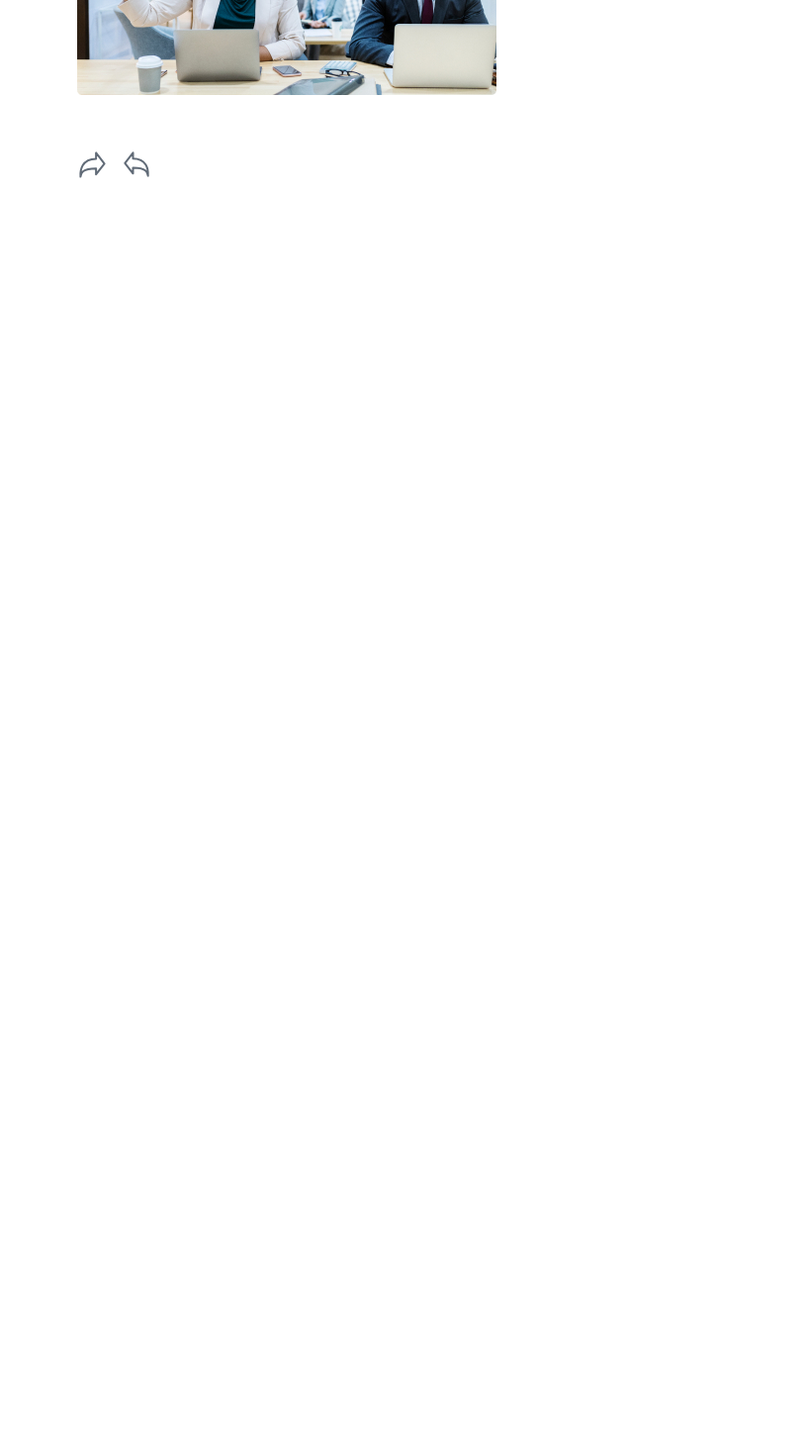
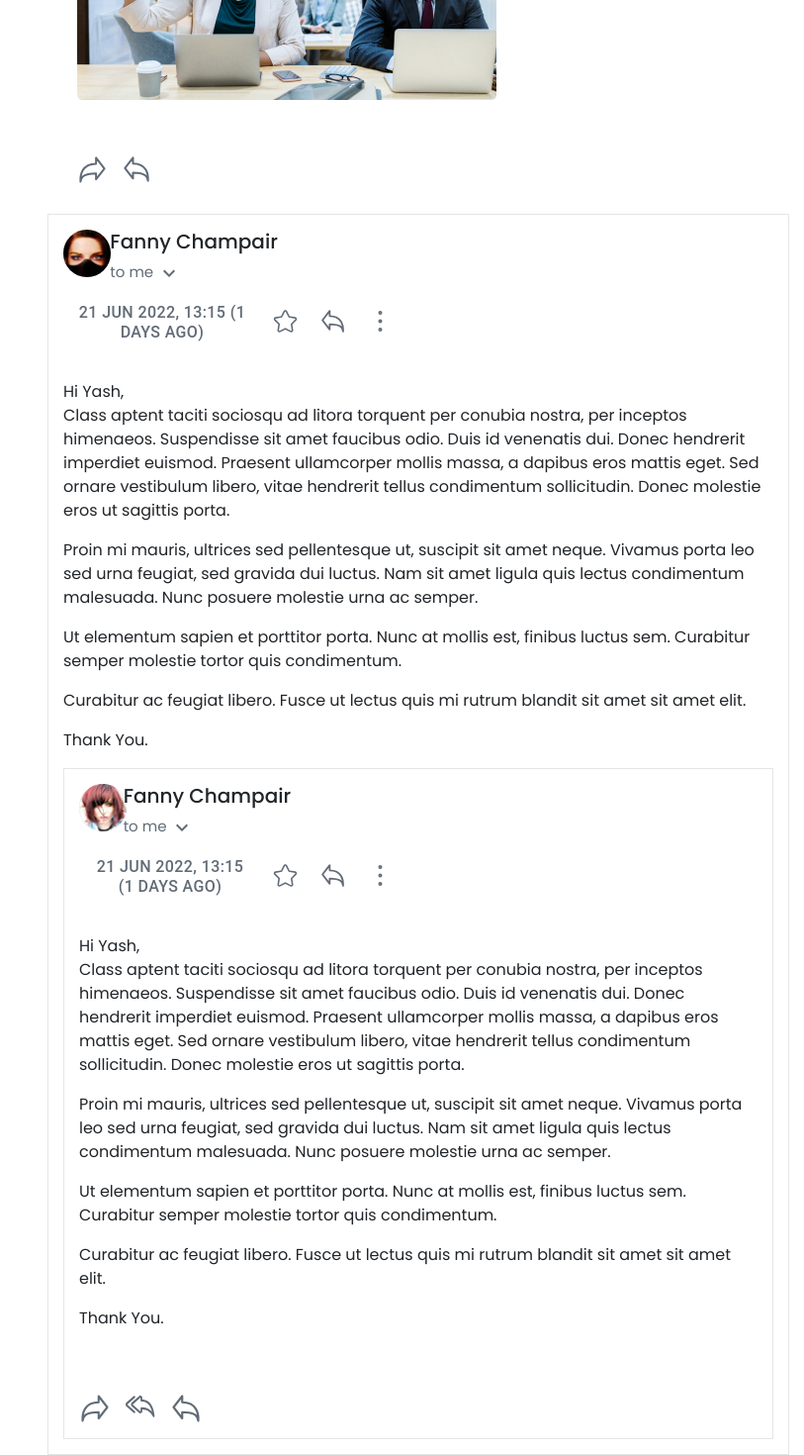
Before and after one commit to rakesh4gvm/ReactJsMaxbox, a React (Create React App) app: page / in a window 1280 px wide. Shown: the part 1208-2678 px from the top of the page at 99% size, without its empty margins (467-1280 px from the left). Before the commit the page ends 1419 px from the top, so only its background shows below. Built offline with nearby package versions, Linux system fonts and the light colour scheme.

Commit message:
add email replay page
add email replay page

```diff
--- a/public/css/style.css
+++ b/public/css/style.css
@@ -9,9 +9,17 @@ body, html{
 .right{
     float: right;
 }
-.header-main{
+/* .header-main{
     background-color: #647AF7;
-}
+} */
+.header-main {
+    background-color: #647AF7;
+    position: fixed;
+    top: 0;
+    right: 0;
+    left: 0;
+    z-index: 999;
+  }
 span.userpic {
     padding: 5ox;
     overflow: hidden;
@@ -71,6 +79,7 @@ span.userpic {
 }
 .bodymain{
     padding: 0 15px;
+    margin-top: 70px;
 }
 .textbox-dek input{
     background: #FFFFFF;
@@ -123,17 +132,19 @@ span.userpic {
 }
 .col.maxcontainerix {
     max-width: 500px;
+    position: fixed;
 }
 .rightinbox{
     width: calc(100% - 530px);
+    margin-left: 500px;
 }
 .inboxuserpic {
     background: #ccc;
     padding: 0;
     overflow: hidden;
     border-radius: 72px;
-    width: 53px;
-    height: 53px;
+    width: 48px;
+    height: 48px;
     display: table;
   }
   .inboxuserpic img {
@@ -564,7 +575,14 @@ div .dropdown-item.active img,
 div .dropdown-item:focus img {
     filter: brightness(0) invert(1);
 }
-
+.replaybox {
+    background: #FFFFFF;
+    border: 1px solid #E5E5E5;
+    padding: 15px;
+}
+.replayallbox img {
+    width: 30px;
+  }
 
 @media screen and (max-width:990px){
     .mobile-nav {
@@ -601,6 +619,7 @@ div .dropdown-item:focus img {
     .col.maxcontainerix {
         max-width: inherit;
         width: 100%;
+        position: relative;
     }
     .mb-columfull{
         flex-direction: column;
@@ -612,6 +631,12 @@ div .dropdown-item:focus img {
     .inboxuserpic img{
         width: 43px;
     }
+    .rightinbox{
+        margin-left: 0px;
+    }
+    div .dropdown-item img{
+        filter: brightness(0) invert(1);
+      }
 }
 
 @media (min-width:991px) and (max-width:1400px){
--- a/src/_components/HomePage/HomePage.js
+++ b/src/_components/HomePage/HomePage.js
@@ -9,6 +9,8 @@ import InputBase from '@mui/material/InputBase';
 import Button from '@mui/material/Button';
 import Paper from '@mui/material/Paper';
 import ButtonGroup from '@mui/material/ButtonGroup';
+import KeyboardArrowDownIcon from '@material-ui/icons/KeyboardArrowDown';
+
 import inboxuser1 from '../../images/avatar/1.jpg';
 import inboxuser2 from '../../images/avatar/2.jpg';
 import inboxuser3 from '../../images/avatar/3.jpg';
@@ -23,6 +25,7 @@ import iconsarrow1 from '../../images/icons_arrow_1.svg';
 import iconsarrow2 from '../../images/icons_arrow_2.svg';
 import icondelete from '../../images/icon_delete.svg';
 import iconmenu from '../../images/icon_menu.svg';
+import replyall from '../../images/icons/reply_all.svg';
 
 export default function HomePage() {
     const [selected, setSelected] = React.useState(false);
@@ -59,7 +62,7 @@ return (
                     </Col>
                     <Col xs={10} className='p-0'>
                       <h5>Chelsia Donald</h5>
-                      <h6>Lenovo has a new policy</h6>
+                      <h6>to me <KeyboardArrowDownIcon /></h6>
                     </Col>
                 </Row>
               </Col>
@@ -129,15 +132,127 @@ return (
             </Row>
 
             <div className='d-flex mt-5 ml-2'>
-            <Row>
-              <Col sm={6} className='p-0'>
-                <a href='#' className='p-2'><img src={iconsarrow1} /></a>
+              <Row>
+                <Col sm={6} className='p-0'>
+                  <a href='#' className='p-2'><img src={iconsarrow1} /></a>
+                </Col>
+                <Col sm={6} className='p-0'>
+                <a href='#' className='p-2'><img src={iconsarrow2} /></a>
+                </Col>
+              </Row>
+            </div>
+
+          </div>
+
+
+          <div className='replaybox'>
+
+            <Row className='pb-4 mb-2 colsm12'>
+              <Col lg={6}>
+                <Row className='userlist'>
+                    <Col xs={2}>
+                      <span className="inboxuserpic">
+                          <img src={inboxuser1} width="63px" alt="" />
+                      </span>
+                    </Col>
+                    <Col xs={10} className='p-0'>
+                      <h5>Fanny Champair</h5>
+                      <h6>to me <KeyboardArrowDownIcon /></h6>
+                    </Col>
+                </Row>
               </Col>
-              <Col sm={6} className='p-0'>
-              <a href='#' className='p-2'><img src={iconsarrow2} /></a>
+              <Col lg={6} Align="right">
+                <ButtonGroup className='iconlistinbox' variant="text" aria-label="text button group">
+                  <Button>
+                    <label>21 Jun 2022, 13:15 (1 days ago)</label>
+                  </Button>
+                  <Button>
+                    <img src={iconstar} />
+                  </Button>
+                  <Button>
+                    <img src={iconsarrow2} />
+                  </Button>
+                  <Button>
+                    <img src={iconmenu} />
+                  </Button>
+                </ButtonGroup>
               </Col>
             </Row>
+
+            <Row>
+              <Col>
+                <p>
+                  Hi Yash, <br/>
+                  Class aptent taciti sociosqu ad litora torquent per conubia nostra, per inceptos himenaeos. Suspendisse sit amet faucibus odio. Duis id venenatis dui. Donec hendrerit imperdiet euismod. Praesent ullamcorper mollis massa, a dapibus eros mattis eget. Sed ornare vestibulum libero, vitae hendrerit tellus condimentum sollicitudin. Donec molestie eros ut sagittis porta.
+                  </p>
+                  <p>Proin mi mauris, ultrices sed pellentesque ut, suscipit sit amet neque. Vivamus porta leo sed urna feugiat, sed gravida dui luctus. Nam sit amet ligula quis lectus condimentum malesuada. Nunc posuere molestie urna ac semper. </p>
+                  <p>Ut elementum sapien et porttitor porta. Nunc at mollis est, finibus luctus sem. Curabitur semper molestie tortor quis condimentum. </p>
+                  <p>Curabitur ac feugiat libero. Fusce ut lectus quis mi rutrum blandit sit amet sit amet elit. </p>
+                  <p>Thank You.</p>
+              </Col>
+            </Row>
+
+
+            <div className='replaybox'>
+            <Row className='pb-4 mb-2 colsm12'>
+              <Col lg={6}>
+                <Row className='userlist'>
+                    <Col xs={2}>
+                      <span className="inboxuserpic">
+                          <img src={inboxuser4} width="63px" alt="" />
+                      </span>
+                    </Col>
+                    <Col xs={10} className='p-0'>
+                      <h5>Fanny Champair</h5>
+                      <h6>to me <KeyboardArrowDownIcon /></h6>
+                    </Col>
+                </Row>
+              </Col>
+              <Col lg={6} Align="right">
+                <ButtonGroup className='iconlistinbox' variant="text" aria-label="text button group">
+                  <Button>
+                    <label>21 Jun 2022, 13:15 (1 days ago)</label>
+                  </Button>
+                  <Button>
+                    <img src={iconstar} />
+                  </Button>
+                  <Button>
+                    <img src={iconsarrow2} />
+                  </Button>
+                  <Button>
+                    <img src={iconmenu} />
+                  </Button>
+                </ButtonGroup>
+              </Col>
+            </Row>
+
+            <Row>
+              <Col>
+                <p>
+                  Hi Yash, <br/>
+                  Class aptent taciti sociosqu ad litora torquent per conubia nostra, per inceptos himenaeos. Suspendisse sit amet faucibus odio. Duis id venenatis dui. Donec hendrerit imperdiet euismod. Praesent ullamcorper mollis massa, a dapibus eros mattis eget. Sed ornare vestibulum libero, vitae hendrerit tellus condimentum sollicitudin. Donec molestie eros ut sagittis porta.
+                  </p>
+                  <p>Proin mi mauris, ultrices sed pellentesque ut, suscipit sit amet neque. Vivamus porta leo sed urna feugiat, sed gravida dui luctus. Nam sit amet ligula quis lectus condimentum malesuada. Nunc posuere molestie urna ac semper. </p>
+                  <p>Ut elementum sapien et porttitor porta. Nunc at mollis est, finibus luctus sem. Curabitur semper molestie tortor quis condimentum. </p>
+                  <p>Curabitur ac feugiat libero. Fusce ut lectus quis mi rutrum blandit sit amet sit amet elit. </p>
+                  <p>Thank You.</p>
+              </Col>
+            </Row>
+
+            <div className='d-flex mt-5 ml-2 replayallbox'>
+              <Row>
+                <Col xs={4} className='p-0'>
+                  <a href='#' className='p-2'><img src={iconsarrow1} /></a>
+                </Col>
+                <Col xs={4} className='p-0'>
+                  <a href='#' className='p-2'><img src={replyall} /></a>
+                </Col>
+                <Col xs={4} className='p-0'>
+                <a href='#' className='p-2'><img src={iconsarrow2} /></a>
+                </Col>
+              </Row>
             </div>
+          </div>
 
           </div>
 
```
Also changed, not shown: src/images/icons/reply_all.svg (added).
